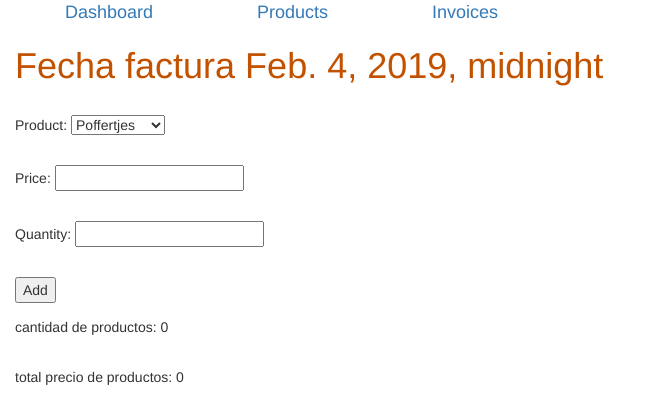
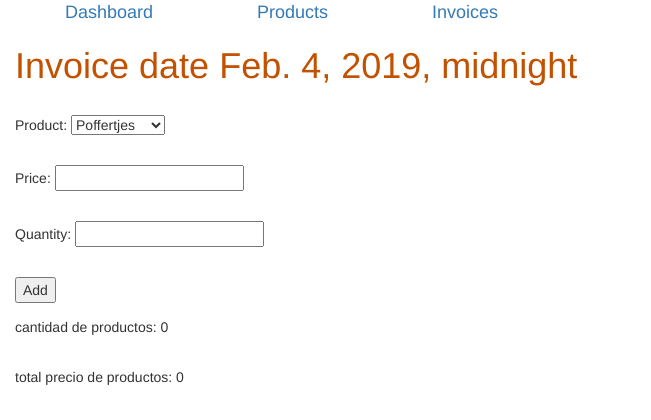
Before and after one commit to Mary0183/InvoiceProductProject, a Django app: page /products/invoice_detail/19 in a window 1280 px wide; the page is wider, and only the part inside the window is pictured. Shown: the top 420 px of that part, without its empty margins (0-651 px from the left). Run offline with Django 3.2, Linux system fonts and the light colour scheme; data comes from the database, SQL or seed files in the repository; data that the repository does not hold is empty; some libraries are stand-ins or nearby versions.

Commit message:
translating stuff

```diff
--- a/product_app/templates/product_app/invoice_detail.html
+++ b/product_app/templates/product_app/invoice_detail.html
@@ -2,7 +2,7 @@
 
 {% block content %}
 
-<h1 class="invoice_title">Fecha factura {{ invoice.purchase_date }}</h1>
+<h1 class="invoice_title">Invoice date {{ invoice.purchase_date }}</h1>
 
 <form action="{% url 'product_app:invoice_create_product' invoice.id  %}" method="post">
     {% csrf_token %}
```
